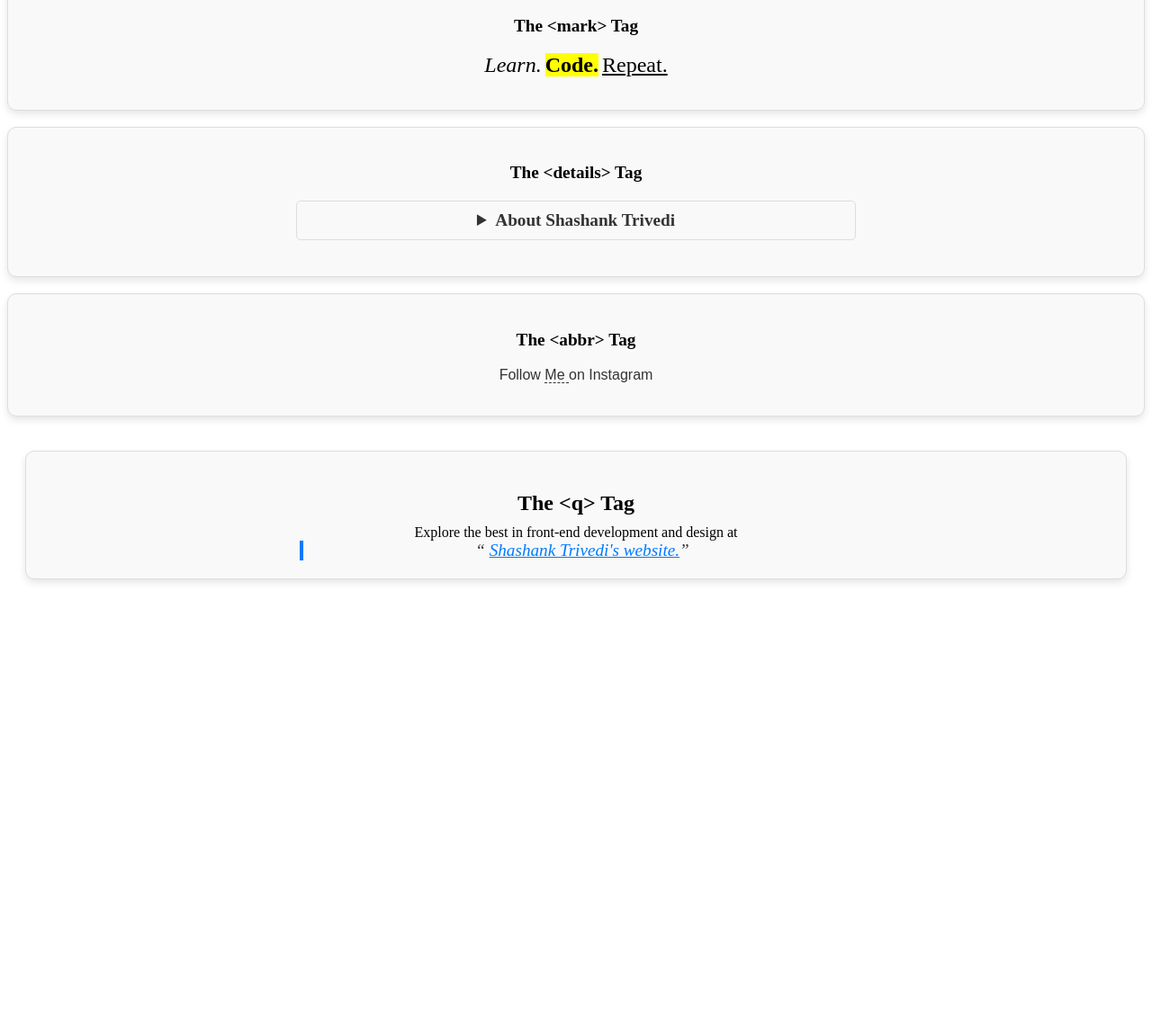
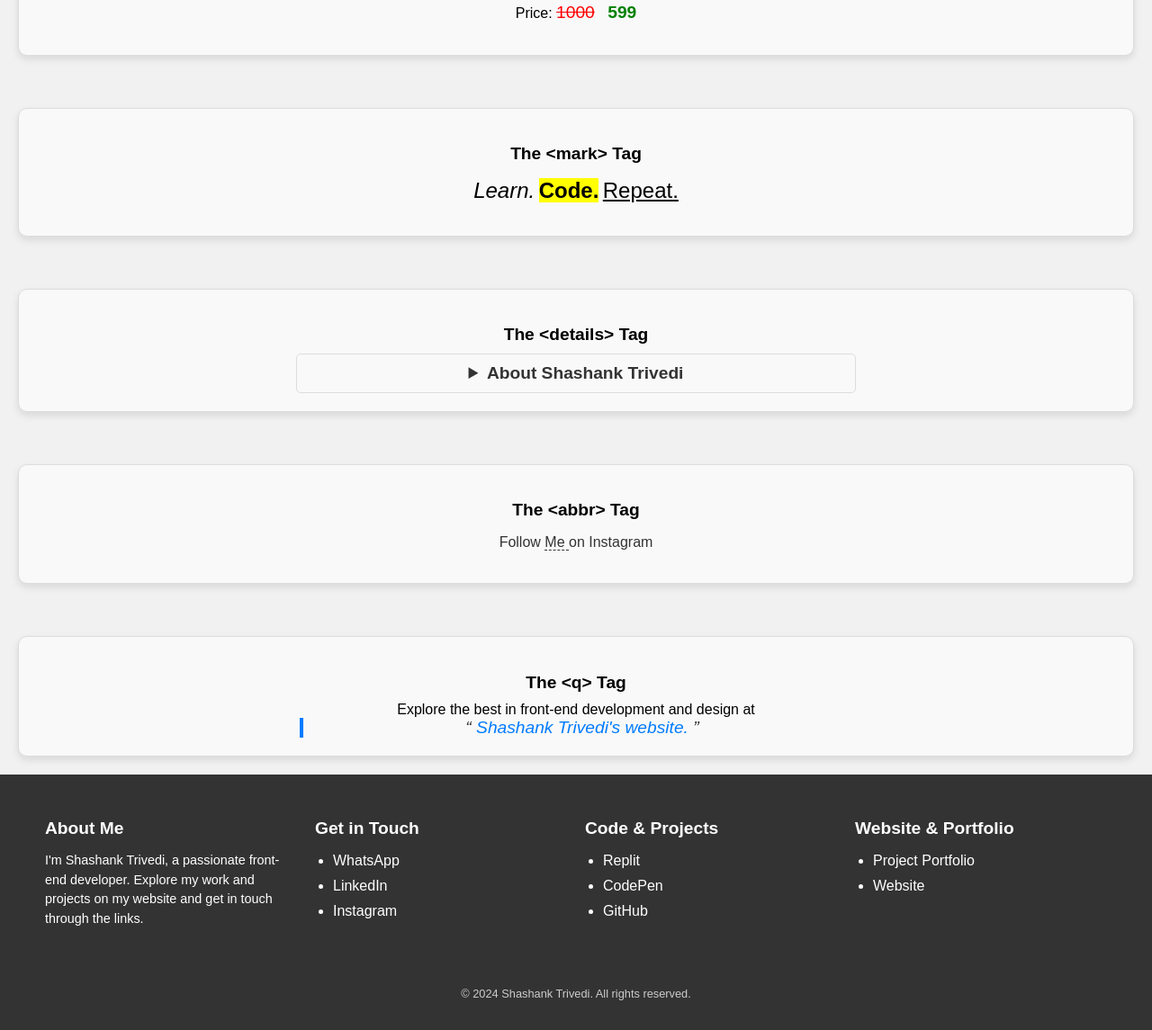
Before and after one commit to Shashank-Trivedi-dev/Rare-HTML-Commands, a plain HTML site: page index.html in a window 1280 px wide. Shown: the part 374-1519 px from the top of the page at 90% size. Before the commit the page ends 1038 px from the top, so only its background shows below. Drawn offline with Linux system fonts and the light colour scheme.

Commit message:
formatting and get in touch links

```diff
--- a/index.html
+++ b/index.html
@@ -1,11 +1,36 @@
 <!DOCTYPE html>
 <html lang="en">
   <head>
+    <style>
+      @media (max-width: 768px) {
+        .footer-container {
+          display: block;
+          text-align: center;
+        }
+        .footer-column {
+          width: 100%;
+          margin-bottom: 20px;
+        }
+      }
+    </style>
     <meta charset="UTF-8" />
     <meta name="viewport" content="width=device-width, initial-scale=1.0" />
-    <title>Styled Examples</title>
+    <title>Rare and Useful HTML Tags</title>
   </head>
-  <body>
+  <body
+    style="
+      font-family: Arial, sans-serif;
+      margin: 0;
+      padding: 0;
+      background-color: #f1f1f1;
+    "
+  >
+    <h1
+      style="text-align: center; margin-top: 20px; font-size: 2em; color: #333"
+    >
+      Rare and Useful HTML Tags
+    </h1>
+
     <!-- 01: Ruby Tag -->
     <div
       style="
@@ -15,9 +40,12 @@
         border-radius: 10px;
         background-color: #f9f9f9;
         box-shadow: 0 4px 8px rgba(0, 0, 0, 0.1);
+        margin: 20px;
       "
     >
-      <p style="font-size: 1.2em; font-weight: bold">The &lt;ruby&gt; Tag</p>
+      <p style="font-size: 1.2em; font-weight: bold; margin-bottom: 10px">
+        The &lt;ruby&gt; Tag
+      </p>
       <div style="font-size: 1.5em; text-align: center; margin: 10px">
         <ruby style="font-size: 1.5em; text-align: center; margin: 10px">
           Shashank
@@ -68,13 +96,26 @@
         border-radius: 10px;
         background-color: #f9f9f9;
         box-shadow: 0 4px 8px rgba(0, 0, 0, 0.1);
+        margin: 20px;
       "
     >
-      <p style="font-size: 1.2em; font-weight: bold">The &lt;s&gt; Tag</p>
+      <p style="font-size: 1.2em; font-weight: bold; margin-bottom: 10px">
+        The &lt;s&gt; Tag
+      </p>
       <p>
         Price:
-        <span style="text-decoration: line-through; color: red">1000</span>
-        <span style="color: green; font-weight: bold">599</span>
+        <span
+          style="
+            text-decoration: line-through;
+            color: red;
+            font-size: 1.2em;
+            margin-right: 10px;
+          "
+          >1000</span
+        >
+        <span style="color: green; font-weight: bold; font-size: 1.2em"
+          >599</span
+        >
       </p>
     </div>
     <br />
@@ -88,9 +129,12 @@
         border-radius: 10px;
         background-color: #f9f9f9;
         box-shadow: 0 4px 8px rgba(0, 0, 0, 0.1);
+        margin: 20px;
       "
     >
-      <p style="font-size: 1.2em; font-weight: bold">The &lt;mark&gt; Tag</p>
+      <p style="font-size: 1.2em; font-weight: bold; margin-bottom: 10px">
+        The &lt;mark&gt; Tag
+      </p>
       <p>
         <span
           style="
@@ -130,16 +174,19 @@
         border-radius: 10px;
         background-color: #f9f9f9;
         box-shadow: 0 4px 8px rgba(0, 0, 0, 0.1);
+        margin: 20px;
       "
     >
-      <p style="font-size: 1.2em; font-weight: bold">The &lt;details&gt; Tag</p>
+      <p style="font-size: 1.2em; font-weight: bold; margin-bottom: 10px">
+        The &lt;details&gt; Tag
+      </p>
       <details
         style="
           border: 1px solid #ddd;
           border-radius: 5px;
           padding: 10px;
           max-width: 600px;
-          margin: 20px auto;
+          margin: 0 auto;
           background-color: #f9f9f9;
         "
       >
@@ -174,9 +221,12 @@
         border-radius: 10px;
         background-color: #f9f9f9;
         box-shadow: 0 4px 8px rgba(0, 0, 0, 0.1);
+        margin: 20px;
       "
     >
-      <p style="font-size: 1.2em; font-weight: bold">The &lt;abbr&gt; Tag</p>
+      <p style="font-size: 1.2em; font-weight: bold; margin-bottom: 10px">
+        The &lt;abbr&gt; Tag
+      </p>
       <p style="font-family: Arial, sans-serif; font-size: 16px; color: #333">
         Follow
         <abbr
@@ -206,7 +256,7 @@
         margin: 20px;
       "
     >
-      <p style="font-size: 1.5em; font-weight: bold; margin-bottom: 10px">
+      <p style="font-size: 1.2em; font-weight: bold; margin-bottom: 10px">
         The &lt;q&gt; Tag
       </p>
       Explore the best in front-end development and design at
@@ -223,10 +273,148 @@
           max-width: 600px;
         "
       >
-        <a href="https://shashanktrivedi.com/" style="color: #007bff"
+        <a
+          href="https://shashanktrivedi.com/"
+          style="color: #007bff; text-decoration: none"
           >Shashank Trivedi's website.</a
-        ></q
+        >
+      </q>
+    </div>
+    <footer
+      style="
+        background-color: #333;
+        color: #fff;
+        padding: 20px;
+        text-align: center;
+        position: relative;
+      "
+    >
+      <div
+        class="footer-container"
+        style="
+          display: flex;
+          flex-wrap: wrap;
+          justify-content: space-between;
+          max-width: 1200px;
+          margin: 0 auto;
+          padding: 0 10px;
+        "
       >
-    </div>
+        <!-- Column 1: About Me -->
+        <div
+          class="footer-column"
+          style="flex: 1; min-width: 200px; margin-bottom: 20px; padding: 10px"
+        >
+          <h3 style="font-size: 1.2em; margin-bottom: 10px; text-align: left">
+            About Me
+          </h3>
+          <p style="font-size: 0.9em; line-height: 1.5; text-align: left">
+            I'm Shashank Trivedi, a passionate front-end developer. Explore my
+            work and projects on my website and get in touch through the links.
+          </p>
+        </div>
+
+        <!-- Column 2: Social Media -->
+        <div
+          class="footer-column"
+          style="flex: 1; min-width: 200px; margin-bottom: 20px; padding: 10px"
+        >
+          <h3 style="font-size: 1.2em; margin-bottom: 10px; text-align: left">
+            Get in Touch
+          </h3>
+          <ul
+            style="list-style-type: disc; padding-left: 20px; text-align: left"
+          >
+            <li style="margin-bottom: 10px">
+              <a
+                href="https://wa.me/+918447633442?text=Hey"
+                style="color: #fff; text-decoration: none"
+                >WhatsApp</a
+              >
+            </li>
+            <li style="margin-bottom: 10px">
+              <a
+                href="https://www.linkedin.com/in/shashank-trivedi-dev"
+                style="color: #fff; text-decoration: none"
+                >LinkedIn</a
+              >
+            </li>
+            <li style="margin-bottom: 10px">
+              <a
+                href="https://instagram.com/shashanktrivedicom?igshid=YmMyMTA2M2Y="
+                style="color: #fff; text-decoration: none"
+                >Instagram</a
+              >
+            </li>
+          </ul>
+        </div>
+
+        <!-- Column 3: Code & Projects -->
+        <div
+          class="footer-column"
+          style="flex: 1; min-width: 200px; margin-bottom: 20px; padding: 10px"
+        >
+          <h3 style="font-size: 1.2em; margin-bottom: 10px; text-align: left">
+            Code & Projects
+          </h3>
+          <ul
+            style="list-style-type: disc; padding-left: 20px; text-align: left"
+          >
+            <li style="margin-bottom: 10px">
+              <a
+                href="https://replit.com/@Shashank-Trivedi-Dev"
+                style="color: #fff; text-decoration: none"
+                >Replit</a
+              >
+            </li>
+            <li style="margin-bottom: 10px">
+              <a
+                href="https://codepen.io/Shashank-Trivedi-Dev"
+                style="color: #fff; text-decoration: none"
+                >CodePen</a
+              >
+            </li>
+            <li style="margin-bottom: 10px">
+              <a
+                href="https://github.com/Shashank-Trivedi-dev"
+                style="color: #fff; text-decoration: none"
+                >GitHub</a
+              >
+            </li>
+          </ul>
+        </div>
+
+        <!-- Column 4: Website & Portfolio -->
+        <div
+          class="footer-column"
+          style="flex: 1; min-width: 200px; margin-bottom: 20px; padding: 10px"
+        >
+          <h3 style="font-size: 1.2em; margin-bottom: 10px; text-align: left">
+            Website & Portfolio
+          </h3>
+          <ul
+            style="list-style-type: disc; padding-left: 20px; text-align: left"
+          >
+            <li style="margin-bottom: 10px">
+              <a
+                href="https://shashanktrivedi.com/project-portfolio/"
+                style="color: #fff; text-decoration: none"
+                >Project Portfolio</a
+              >
+            </li>
+            <li style="margin-bottom: 10px">
+              <a
+                href="https://shashanktrivedi.com/"
+                style="color: #fff; text-decoration: none"
+                >Website</a
+              >
+            </li>
+          </ul>
+        </div>
+      </div>
+      <p style="margin-top: 20px; font-size: 0.8em; color: #ccc">
+        &copy; 2024 Shashank Trivedi. All rights reserved.
+      </p>
+    </footer>
   </body>
 </html>
```
